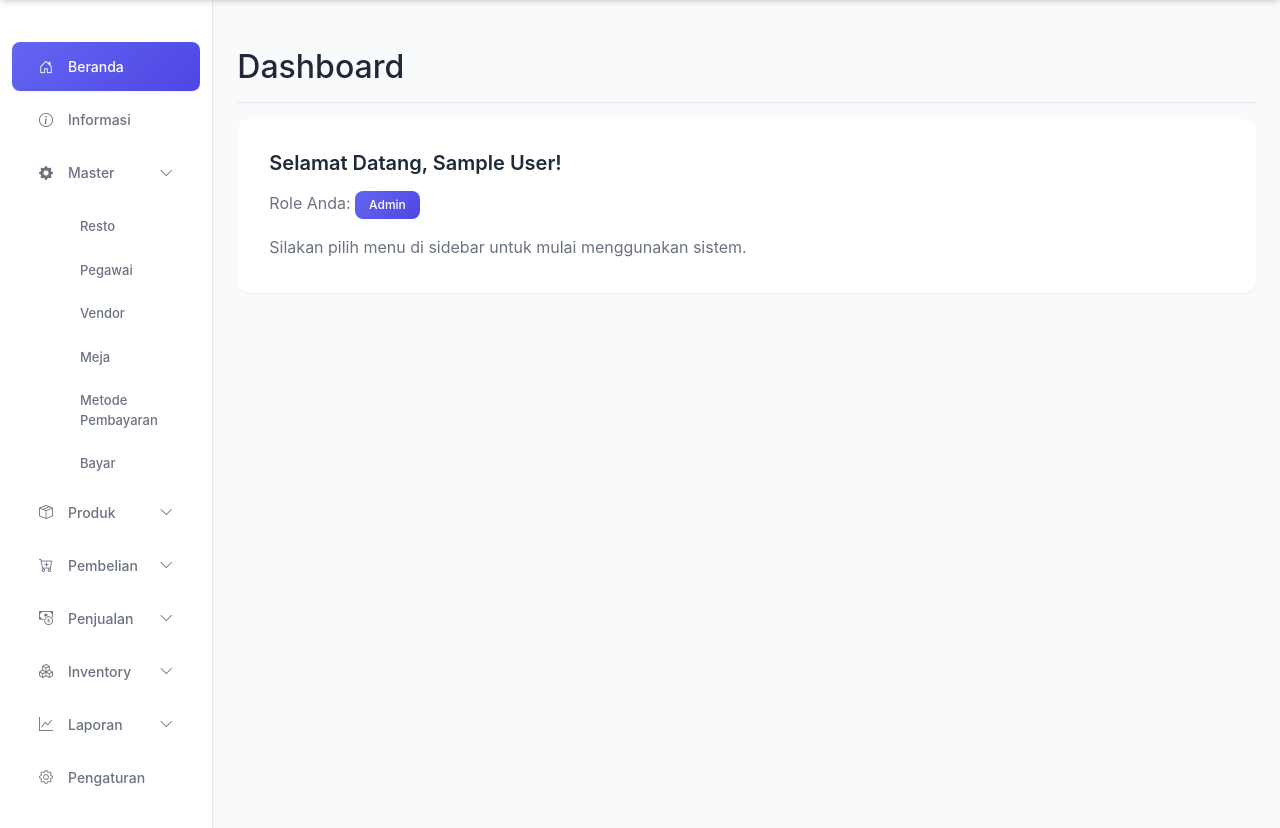
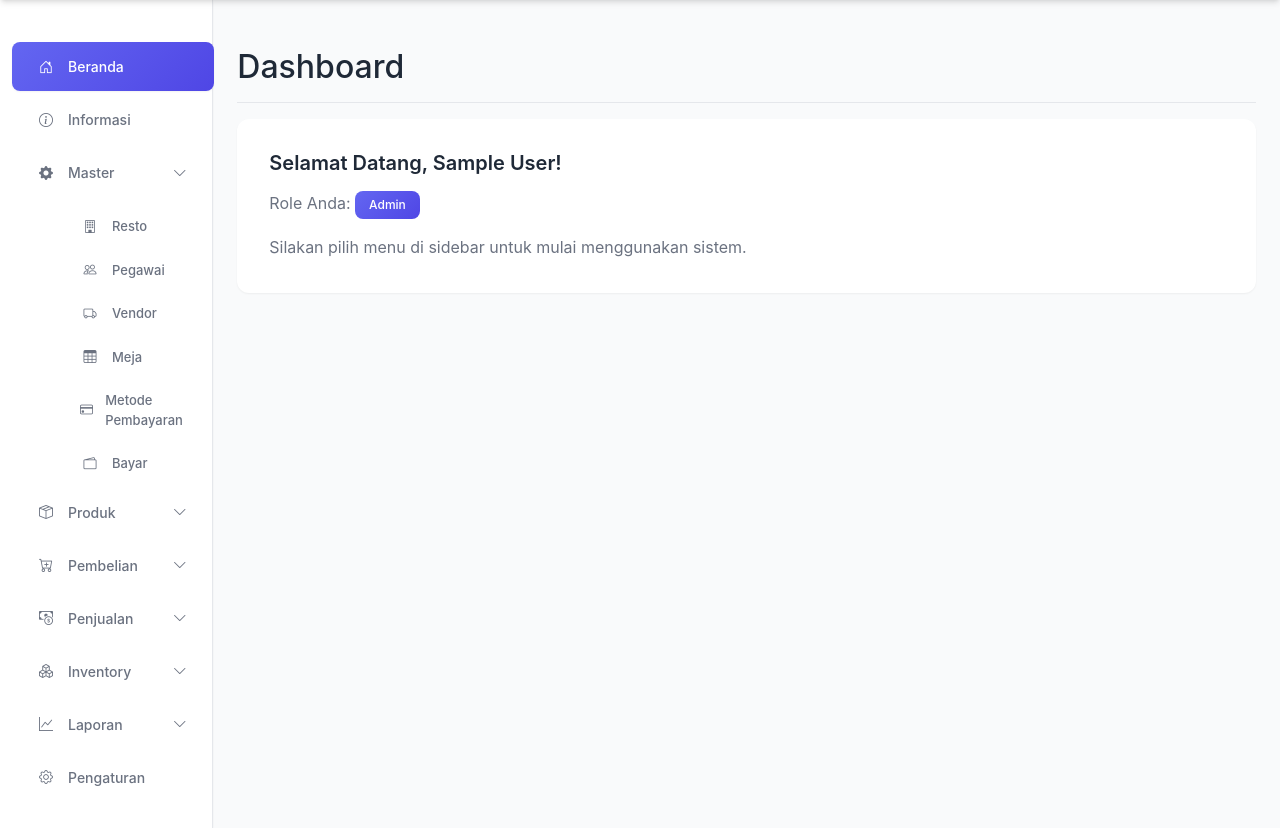
Before and after one commit to samcodingcoach/MentimunAPI, a PHP site: page / in a window 1280 px wide, after a click on "Master". Shown: the part 72-900 px from the top of the page. Run offline with PHP 8.4, Linux system fonts and the light colour scheme; the visitor is signed in with stand-in values (Sample User, id 1).

Commit message:
icon submenu

```diff
--- a/public/admin/index.php
+++ b/public/admin/index.php
@@ -69,12 +69,12 @@
                 </a>
                 <div class="collapse" id="masterMenu">
                   <ul class="nav flex-column ms-3">
-                    <li class="nav-item"><a class="nav-link" href="#">Resto</a></li>
-                    <li class="nav-item"><a class="nav-link" href="#">Pegawai</a></li>
-                    <li class="nav-item"><a class="nav-link" href="#">Vendor</a></li>
-                    <li class="nav-item"><a class="nav-link" href="#">Meja</a></li>
-                    <li class="nav-item"><a class="nav-link" href="#">Metode Pembayaran</a></li>
-                    <li class="nav-item"><a class="nav-link" href="#">Bayar</a></li>
+                    <li class="nav-item"><a class="nav-link" href="#"><i class="bi bi-building"></i> Resto</a></li>
+                    <li class="nav-item"><a class="nav-link" href="#"><i class="bi bi-people"></i> Pegawai</a></li>
+                    <li class="nav-item"><a class="nav-link" href="#"><i class="bi bi-truck"></i> Vendor</a></li>
+                    <li class="nav-item"><a class="nav-link" href="#"><i class="bi bi-table"></i> Meja</a></li>
+                    <li class="nav-item"><a class="nav-link" href="#"><i class="bi bi-credit-card"></i> Metode Pembayaran</a></li>
+                    <li class="nav-item"><a class="nav-link" href="#"><i class="bi bi-wallet2"></i> Bayar</a></li>
                   </ul>
                 </div>
               </li>
@@ -90,11 +90,11 @@
                 </a>
                 <div class="collapse" id="produkMenu">
                   <ul class="nav flex-column ms-3">
-                    <li class="nav-item"><a class="nav-link" href="#">Kategori Menu</a></li>
-                    <li class="nav-item"><a class="nav-link" href="#">Menu</a></li>
-                    <li class="nav-item"><a class="nav-link" href="#">Kategori Bahan</a></li>
-                    <li class="nav-item"><a class="nav-link" href="#">Bahan</a></li>
-                    <li class="nav-item"><a class="nav-link" href="#">Resep</a></li>
+                    <li class="nav-item"><a class="nav-link" href="#"><i class="bi bi-tags"></i> Kategori Menu</a></li>
+                    <li class="nav-item"><a class="nav-link" href="#"><i class="bi bi-card-list"></i> Menu</a></li>
+                    <li class="nav-item"><a class="nav-link" href="#"><i class="bi bi-collection"></i> Kategori Bahan</a></li>
+                    <li class="nav-item"><a class="nav-link" href="#"><i class="bi bi-basket"></i> Bahan</a></li>
+                    <li class="nav-item"><a class="nav-link" href="#"><i class="bi bi-journal-text"></i> Resep</a></li>
                   </ul>
                 </div>
               </li>
@@ -108,8 +108,8 @@
                 </a>
                 <div class="collapse" id="pembelianMenu">
                   <ul class="nav flex-column ms-3">
-                    <li class="nav-item"><a class="nav-link" href="#">Pesanan Pembelian</a></li>
-                    <li class="nav-item"><a class="nav-link" href="#">Pembayaran</a></li>
+                    <li class="nav-item"><a class="nav-link" href="#"><i class="bi bi-clipboard-check"></i> Pesanan Pembelian</a></li>
+                    <li class="nav-item"><a class="nav-link" href="#"><i class="bi bi-currency-dollar"></i> Pembayaran</a></li>
                   </ul>
                 </div>
               </li>
@@ -125,11 +125,11 @@
                 </a>
                 <div class="collapse" id="penjualanMenu">
                   <ul class="nav flex-column ms-3">
-                    <li class="nav-item"><a class="nav-link" href="#">Shift Kasir</a></li>
-                    <li class="nav-item"><a class="nav-link" href="#">Biaya Lain</a></li>
-                    <li class="nav-item"><a class="nav-link" href="#">Harga Pokok Penjualan</a></li>
-                    <li class="nav-item"><a class="nav-link" href="#">Harga Rilis</a></li>
-                    <li class="nav-item"><a class="nav-link" href="#">Pembatalan</a></li>
+                    <li class="nav-item"><a class="nav-link" href="#"><i class="bi bi-clock"></i> Shift Kasir</a></li>
+                    <li class="nav-item"><a class="nav-link" href="#"><i class="bi bi-receipt"></i> Biaya Lain</a></li>
+                    <li class="nav-item"><a class="nav-link" href="#"><i class="bi bi-calculator"></i> Harga Pokok Penjualan</a></li>
+                    <li class="nav-item"><a class="nav-link" href="#"><i class="bi bi-tag"></i> Harga Rilis</a></li>
+                    <li class="nav-item"><a class="nav-link" href="#"><i class="bi bi-x-circle"></i> Pembatalan</a></li>
                   </ul>
                 </div>
               </li>
@@ -145,8 +145,8 @@
                 </a>
                 <div class="collapse" id="inventoryMenu">
                   <ul class="nav flex-column ms-3">
-                    <li class="nav-item"><a class="nav-link" href="#">Inventory</a></li>
-                    <li class="nav-item"><a class="nav-link" href="#">Transaksi</a></li>
+                    <li class="nav-item"><a class="nav-link" href="#"><i class="bi bi-box-seam"></i> Inventory</a></li>
+                    <li class="nav-item"><a class="nav-link" href="#"><i class="bi bi-arrow-left-right"></i> Transaksi</a></li>
                   </ul>
                 </div>
               </li>
@@ -161,9 +161,9 @@
                 </a>
                 <div class="collapse" id="laporanMenu">
                   <ul class="nav flex-column ms-3">
-                    <li class="nav-item"><a class="nav-link" href="#">Transaksi</a></li>
-                    <li class="nav-item"><a class="nav-link" href="#">Pengeluaran vs Penjualan</a></li>
-                    <li class="nav-item"><a class="nav-link" href="#">Kuantitas</a></li>
+                    <li class="nav-item"><a class="nav-link" href="#"><i class="bi bi-list-ul"></i> Transaksi</a></li>
+                    <li class="nav-item"><a class="nav-link" href="#"><i class="bi bi-bar-chart"></i> Pengeluaran vs Penjualan</a></li>
+                    <li class="nav-item"><a class="nav-link" href="#"><i class="bi bi-pie-chart"></i> Kuantitas</a></li>
                   </ul>
                 </div>
               </li>
@@ -209,12 +209,12 @@
                 </a>
                 <div class="collapse" id="masterMenuMobile">
                   <ul class="nav flex-column ms-3">
-                    <li class="nav-item"><a class="nav-link" href="#">Resto</a></li>
-                    <li class="nav-item"><a class="nav-link" href="#">Pegawai</a></li>
-                    <li class="nav-item"><a class="nav-link" href="#">Vendor</a></li>
-                    <li class="nav-item"><a class="nav-link" href="#">Meja</a></li>
-                    <li class="nav-item"><a class="nav-link" href="#">Metode Pembayaran</a></li>
-                    <li class="nav-item"><a class="nav-link" href="#">Bayar</a></li>
+                    <li class="nav-item"><a class="nav-link" href="#"><i class="bi bi-building"></i> Resto</a></li>
+                    <li class="nav-item"><a class="nav-link" href="#"><i class="bi bi-people"></i> Pegawai</a></li>
+                    <li class="nav-item"><a class="nav-link" href="#"><i class="bi bi-truck"></i> Vendor</a></li>
+                    <li class="nav-item"><a class="nav-link" href="#"><i class="bi bi-table"></i> Meja</a></li>
+                    <li class="nav-item"><a class="nav-link" href="#"><i class="bi bi-credit-card"></i> Metode Pembayaran</a></li>
+                    <li class="nav-item"><a class="nav-link" href="#"><i class="bi bi-wallet2"></i> Bayar</a></li>
                   </ul>
                 </div>
               </li>
@@ -229,11 +229,11 @@
                 </a>
                 <div class="collapse" id="produkMenuMobile">
                   <ul class="nav flex-column ms-3">
-                    <li class="nav-item"><a class="nav-link" href="#">Kategori Menu</a></li>
-                    <li class="nav-item"><a class="nav-link" href="#">Menu</a></li>
-                    <li class="nav-item"><a class="nav-link" href="#">Kategori Bahan</a></li>
-                    <li class="nav-item"><a class="nav-link" href="#">Bahan</a></li>
-                    <li class="nav-item"><a class="nav-link" href="#">Resep</a></li>
+                    <li class="nav-item"><a class="nav-link" href="#"><i class="bi bi-tags"></i> Kategori Menu</a></li>
+                    <li class="nav-item"><a class="nav-link" href="#"><i class="bi bi-card-list"></i> Menu</a></li>
+                    <li class="nav-item"><a class="nav-link" href="#"><i class="bi bi-collection"></i> Kategori Bahan</a></li>
+                    <li class="nav-item"><a class="nav-link" href="#"><i class="bi bi-basket"></i> Bahan</a></li>
+                    <li class="nav-item"><a class="nav-link" href="#"><i class="bi bi-journal-text"></i> Resep</a></li>
                   </ul>
                 </div>
               </li>
@@ -246,8 +246,8 @@
                 </a>
                 <div class="collapse" id="pembelianMenuMobile">
                   <ul class="nav flex-column ms-3">
-                    <li class="nav-item"><a class="nav-link" href="#">Pesanan Pembelian</a></li>
-                    <li class="nav-item"><a class="nav-link" href="#">Pembayaran</a></li>
+                    <li class="nav-item"><a class="nav-link" href="#"><i class="bi bi-clipboard-check"></i> Pesanan Pembelian</a></li>
+                    <li class="nav-item"><a class="nav-link" href="#"><i class="bi bi-currency-dollar"></i> Pembayaran</a></li>
                   </ul>
                 </div>
               </li>
@@ -262,11 +262,11 @@
                 </a>
                 <div class="collapse" id="penjualanMenuMobile">
                   <ul class="nav flex-column ms-3">
-                    <li class="nav-item"><a class="nav-link" href="#">Shift Kasir</a></li>
-                    <li class="nav-item"><a class="nav-link" href="#">Biaya Lain</a></li>
-                    <li class="nav-item"><a class="nav-link" href="#">Harga Pokok Penjualan</a></li>
-                    <li class="nav-item"><a class="nav-link" href="#">Harga Rilis</a></li>
-                    <li class="nav-item"><a class="nav-link" href="#">Pembatalan</a></li>
+                    <li class="nav-item"><a class="nav-link" href="#"><i class="bi bi-clock"></i> Shift Kasir</a></li>
+                    <li class="nav-item"><a class="nav-link" href="#"><i class="bi bi-receipt"></i> Biaya Lain</a></li>
+                    <li class="nav-item"><a class="nav-link" href="#"><i class="bi bi-calculator"></i> Harga Pokok Penjualan</a></li>
+                    <li class="nav-item"><a class="nav-link" href="#"><i class="bi bi-tag"></i> Harga Rilis</a></li>
+                    <li class="nav-item"><a class="nav-link" href="#"><i class="bi bi-x-circle"></i> Pembatalan</a></li>
                   </ul>
                 </div>
               </li>
@@ -281,8 +281,8 @@
                 </a>
                 <div class="collapse" id="inventoryMenuMobile">
                   <ul class="nav flex-column ms-3">
-                    <li class="nav-item"><a class="nav-link" href="#">Inventory</a></li>
-                    <li class="nav-item"><a class="nav-link" href="#">Transaksi</a></li>
+                    <li class="nav-item"><a class="nav-link" href="#"><i class="bi bi-box-seam"></i> Inventory</a></li>
+                    <li class="nav-item"><a class="nav-link" href="#"><i class="bi bi-arrow-left-right"></i> Transaksi</a></li>
                   </ul>
                 </div>
               </li>
@@ -296,9 +296,9 @@
                 </a>
                 <div class="collapse" id="laporanMenuMobile">
                   <ul class="nav flex-column ms-3">
-                    <li class="nav-item"><a class="nav-link" href="#">Transaksi</a></li>
-                    <li class="nav-item"><a class="nav-link" href="#">Pengeluaran vs Penjualan</a></li>
-                    <li class="nav-item"><a class="nav-link" href="#">Kuantitas</a></li>
+                    <li class="nav-item"><a class="nav-link" href="#"><i class="bi bi-list-ul"></i> Transaksi</a></li>
+                    <li class="nav-item"><a class="nav-link" href="#"><i class="bi bi-bar-chart"></i> Pengeluaran vs Penjualan</a></li>
+                    <li class="nav-item"><a class="nav-link" href="#"><i class="bi bi-pie-chart"></i> Kuantitas</a></li>
                   </ul>
                 </div>
               </li>
```
Also changed, not shown: gemini.md (+24 -0 lines).
